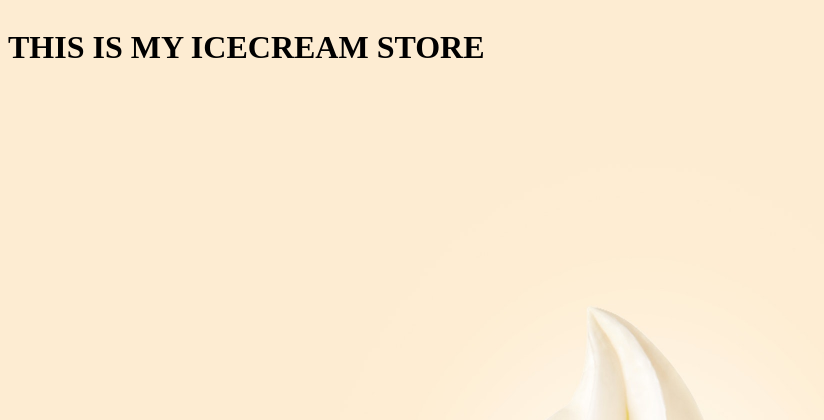
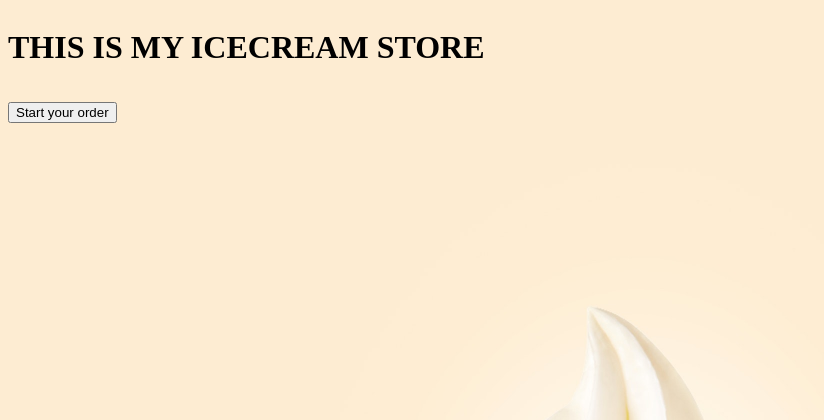
Before and after one commit to ryanott01/PY-UNIT-2, a Flask app: page / in a window 1280 px wide. Shown: the top 420 px of the page, without its empty margins (0-824 px from the left). Run offline with Flask 2, Linux system fonts and the light colour scheme.

Commit message:
Add files via upload

```diff
--- a/py-proj-2/templates/index.html
+++ b/py-proj-2/templates/index.html
@@ -12,6 +12,10 @@
 
     <h1>THIS IS MY ICECREAM STORE<h1>
 
+    <a href="{{ url_for('order_screen')}}">
+    <button>Start your order</button>
+    </a>
+
 
 </body>
 </html>
```
